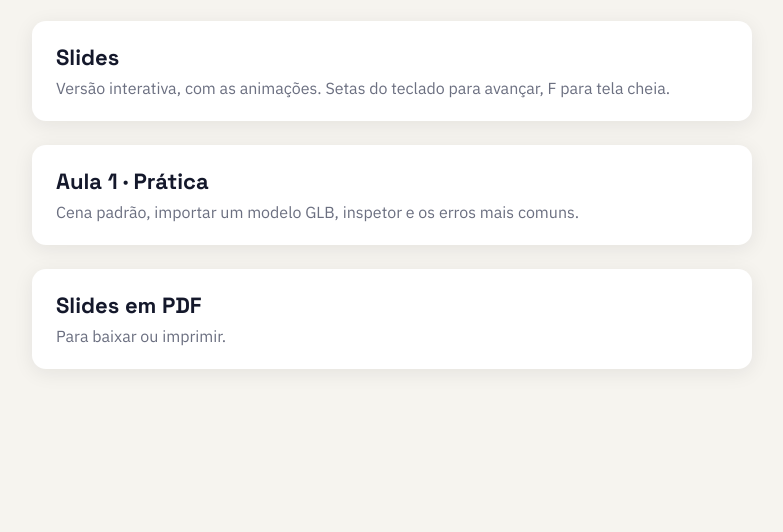
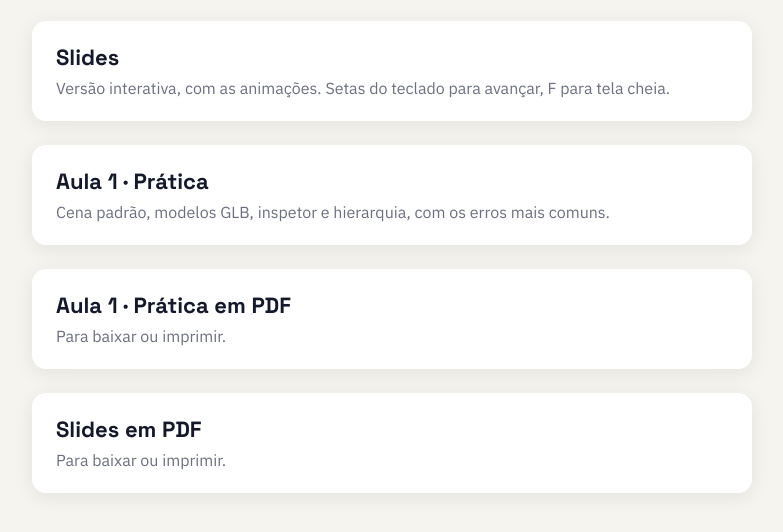
Before and after one commit to liliangisellyps/minicurso-xr-aframe, a plain HTML site: page index.html in a window 1280 px wide. Shown: the part 282-814 px from the top of the page, without its empty margins (248-1031 px from the left). Drawn offline with Linux system fonts and the light colour scheme.

Commit message:
Add Lesson 1 practice slides as PDF

```diff
--- a/index.html
+++ b/index.html
@@ -20,6 +20,7 @@ a.card span{color:var(--muted);font-size:16px}
 <h1>Realidade Estendida com A-Frame</h1>
 <p>Duas aulas de 2 horas: fundamentos de XR e a primeira cena no navegador; depois, componentes próprios e interação.</p>
 <a class="card" href="slides/"><b>Slides</b><span>Versão interativa, com as animações. Setas do teclado para avançar, F para tela cheia.</span></a>
-<a class="card" href="aula1/"><b>Aula 1 · Prática</b><span>Cena padrão, importar um modelo GLB, inspetor e os erros mais comuns.</span></a>
+<a class="card" href="aula1/"><b>Aula 1 · Prática</b><span>Cena padrão, modelos GLB, inspetor e hierarquia, com os erros mais comuns.</span></a>
+<a class="card" href="aula1/minicurso-xr-aframe-pratica-aula1.pdf"><b>Aula 1 · Prática em PDF</b><span>Para baixar ou imprimir.</span></a>
 <a class="card" href="slides/minicurso-xr-aframe-slides.pdf"><b>Slides em PDF</b><span>Para baixar ou imprimir.</span></a>
 </main></body></html>
```
Also changed, not shown: 2 other files.
